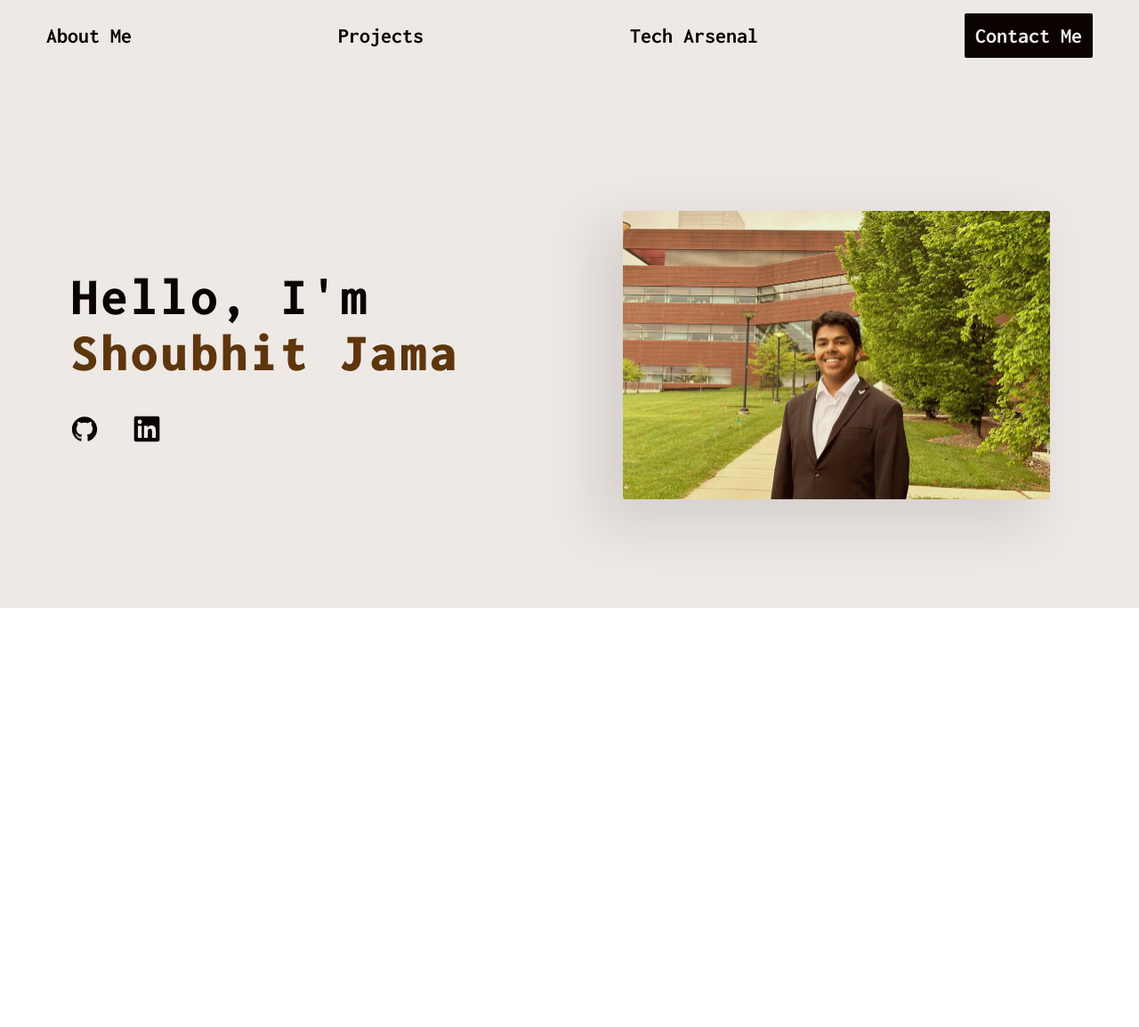
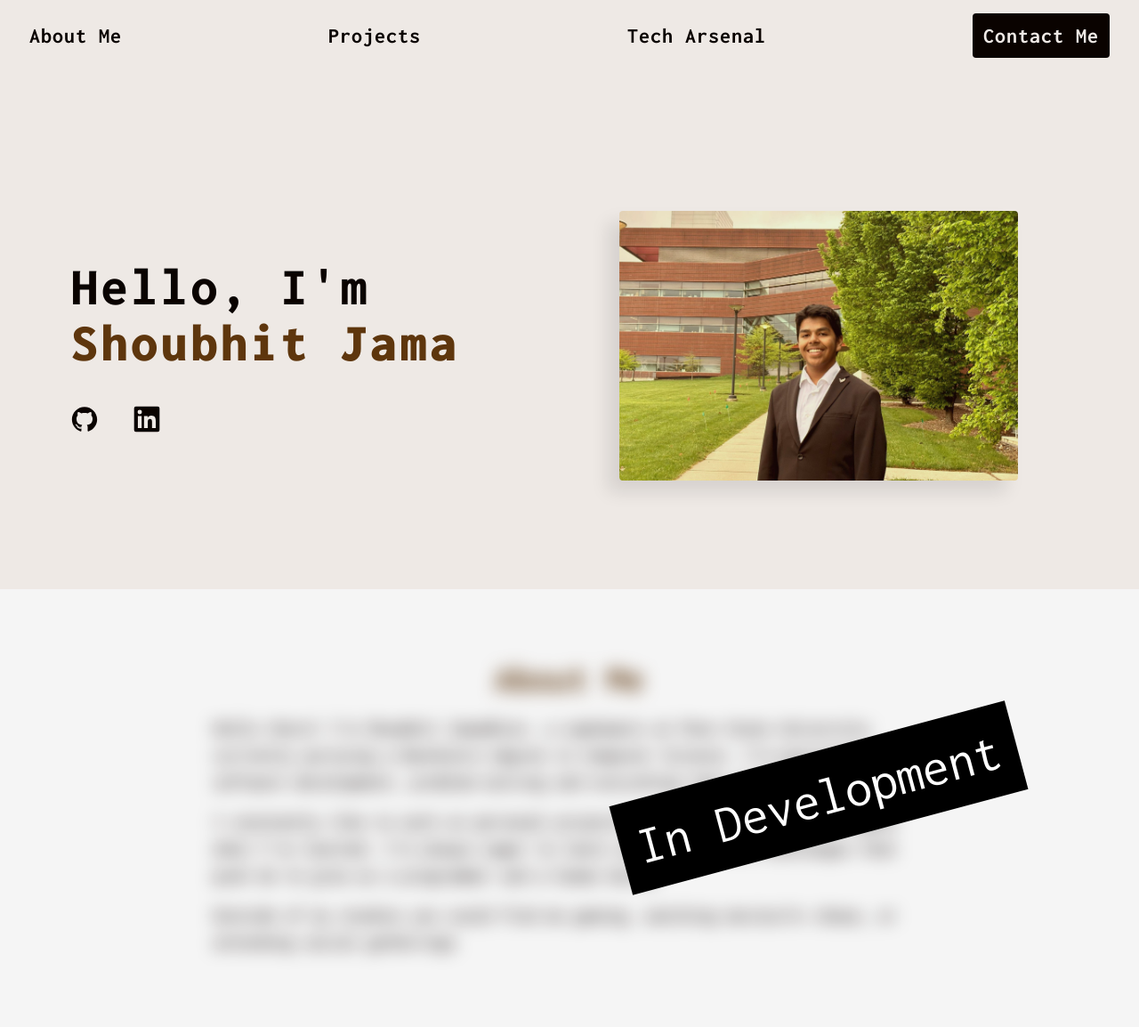
Before and after one commit to Shobthebob/shobthebob.github.io, a plain HTML site: page index.html in a window 1280 px wide. Shown: the part 77-1231 px from the top of the page at 89% size. Before the commit the page ends 800 px from the top, so only its background shows below. Drawn offline with Linux system fonts and the light colour scheme.

Commit message:
Releasing an early stage

```diff
--- a/index.html
+++ b/index.html
@@ -18,7 +18,7 @@
         <li class="nav-item cta-link"><a class="nav-link cta-btn" href="#" >Contact Me</a></li>
         </ul>
     </nav>
-    <section class="hero">
+    <section class="hero section">
         <div class="hero-txt-container">
             <div class="hero-txt">
             <span class="first-half">Hello, I'm </span><span class="shob-jam"></span>
@@ -30,6 +30,27 @@
         <div class="hero-img-container"><div class="tilt-container"><img src="./img/shob.jpg" class="hero-img" alt="Hero image"><div class="shine"></div></div></div>
         <!-- <h1 class="hero-txt shob-jam">...Shoubhit Jamadhiar</h1> -->
     </section>
+    <section class="about-me section">
+        <div class="about-me-container">
+            <h2 class="section-title">About Me</h2>
+            <div class="about-me-content">
+              <div class="about-me-text">
+                <p>Hello there! I'm Shoubhit Jamadhiar, a sophomore at Penn State University currently pursuing a Bachelors degree in Computer Science. I'm passionate about software development, problem-solving and everything that revolves around it.</p>
+                <p>I constantly like to work on personal projects to expand my skills and apply what I've learned. I'm always eager to learn and take on new challenges that push me to grow as a programmer and a human being.</p>
+                <p>Outside of my studies you could find me gaming, watching movies/tv shows, or attending social gatherings</p>
+              </div>
+            </div>
+        </div>
+    </section>
+
+    <div class="in-dev">In Development</div>
+    <!-- <section class="projects section">
+        <div class="project">
+        </div>
+    </section> -->
+
+    <!-- <div>Although this website is supposed to portray my resume, here is my resume</div> -->
+
     <script src="script.js"></script>
 </body>
 </html>
--- a/script.js
+++ b/script.js
@@ -1,4 +1,7 @@
 document.addEventListener('DOMContentLoaded', () => {
+
+// ------------------------ Auto typing hero txt -----------------------------
+
     const fullTextElement = document.querySelector('.first-half')
     const textElement = document.querySelector('.shob-jam');
     const fullText = fullTextElement.textContent;
@@ -51,9 +54,11 @@ document.addEventListener('DOMContentLoaded', () => {
 
     typeFullText();
 
+// ----------------------- Hero Image Tile Card effect ---------------------------
 
     const tiltContainer = document.querySelector('.tilt-container');
     const shine = document.querySelector('.shine');
+    const heroImage = document.querySelector('.hero-img');
 
     let bounds;
 
@@ -82,12 +87,12 @@ document.addEventListener('DOMContentLoaded', () => {
         shine.style.transform = `translate3d(${center.x / 4}px, ${center.y / 4}px, 0)`;
     }
 
-    tiltContainer.addEventListener('mouseenter', () => {
+    heroImage.addEventListener('mouseenter', () => {
         bounds = tiltContainer.getBoundingClientRect();
         document.addEventListener('mousemove', rotateToMouse);
     });
 
-    tiltContainer.addEventListener('mouseleave', () => {
+    heroImage.addEventListener('mouseleave', () => {
         document.removeEventListener('mousemove', rotateToMouse);
         tiltContainer.style.transform = '';
         tiltContainer.style.background = '';
--- a/style.css
+++ b/style.css
@@ -18,6 +18,7 @@ html {
 
 body {
   color: #0a0300;
+  background: #f5f5f5;
 }
 
 @keyframes fallIn {
@@ -25,6 +26,7 @@ body {
     opacity: 0;
     transform: translateY(-70px);
   }
+
   100% {
     opacity: 1;
     transform: translateY(0);
@@ -38,7 +40,8 @@ body {
 
   display: flex;
   justify-content: center;
-  align-items: center;  /* Add this line */
+  align-items: center;
+  /* Add this line */
   gap: 20.8rem;
 }
 
@@ -46,19 +49,30 @@ body {
   font-family: Inconsolata;
   font-size: 2.4rem;
   list-style-type: none;
+  letter-spacing: 1px;
   padding: 1.2rem;
-
 
   opacity: 0;
   animation: fallIn 0.85s ease forwards;
 }
 
-.nav-item:nth-child(1) { animation-delay: 0.1s; }
-.nav-item:nth-child(2) { animation-delay: 0.2s; }
-.nav-item:nth-child(3) { animation-delay: 0.3s; }
-.nav-item:nth-child(4) { animation-delay: 0.4s; }
+.nav-item:nth-child(1) {
+  animation-delay: 0.1s;
+}
 
-.nav-link{
+.nav-item:nth-child(2) {
+  animation-delay: 0.2s;
+}
+
+.nav-item:nth-child(3) {
+  animation-delay: 0.3s;
+}
+
+.nav-item:nth-child(4) {
+  animation-delay: 0.4s;
+}
+
+.nav-link {
   display: inline-block;
   transition: all 300ms;
 }
@@ -79,43 +93,49 @@ body {
   color: #000000;
 }
 
-.cta-btn{
+.cta-btn {
   color: #eee9e5 !important;
   background-color: #0a0300;
   padding: 1.2rem;
-  border-radius: 2px;
+  border-radius: 4px;
   transition: all 300ms;
   text-align: center;
 }
 
-.cta-btn:hover{
+.cta-btn:hover {
   background-color: #2b1603;
 }
 
-.cta-btn:active{
+.cta-btn:active {
   background-color: #000000;
 }
 
-.cta-btn:hover, .cta-btn:active{
-  color: #eee9e5 ;
+.cta-btn:hover,
+.cta-btn:active {
+  color: #eee9e5;
+}
+
+.section {
+  padding: 8rem;
 }
 
 .hero {
   background: #eee9e5;
-  padding: 4rem 4rem 8rem 4rem;
   display: grid;
   grid-template-columns: 1fr 1fr;
+  padding-top: 4rem;
 }
 
-.hero-txt-container{
+.hero-txt-container {
+  width: 100%;
+  /* position: relative; */
   display: flex;
   flex-direction: column;
   justify-content: center;
-  padding: 4rem;
-  width: 100%;
 }
 
-.hero-txt, .shob-jam {
+.hero-txt,
+.shob-jam {
   font-family: Inconsolata;
   font-weight: 800;
   font-size: 6rem;
@@ -125,13 +145,25 @@ body {
 }
 
 @keyframes typing {
-  from { width: 0; }
-  to { width: 100%; }
+  from {
+    width: 0;
+  }
+
+  to {
+    width: 100%;
+  }
 }
 
 @keyframes blink-caret {
-  from, to { border-color: transparent; }
-  50% { border-color: var(--primary-color); }
+
+  from,
+  to {
+    border-color: transparent;
+  }
+
+  50% {
+    border-color: var(--primary-color);
+  }
 }
 
 .shob-jam {
@@ -145,16 +177,19 @@ body {
   margin: 0 4rem 0 0;
 }
 
-.github, .linkedIn {
-  transition: fill 300ms; /* Apply transition to the fill property */
+.github,
+.linkedIn {
+  transition: fill 300ms;
+  /* Apply transition to the fill property */
 }
 
-.social-link:hover .github, .social-link:hover .linkedIn{
+.social-link:hover .github,
+.social-link:hover .linkedIn {
   fill: #2b1603;
 }
 
-.social-link:active .github, .social-link:active .linkedIn
-{
+.social-link:active .github,
+.social-link:active .linkedIn {
   fill: #000000;
 }
 
@@ -163,6 +198,7 @@ body {
   text-align: center;
   justify-content: center;
   perspective: 1600px;
+  overflow: hidden;
 }
 
 .tilt-container {
@@ -172,22 +208,77 @@ body {
 }
 
 .hero-img {
-  border-radius: 3px;
+  border-radius: 4px;
   width: 80%;
   height: auto;
   object-fit: cover;
   margin: 4rem;
-  box-shadow: -23px 23px 60px 10px rgba(0, 0, 0, 0.1);
+  box-shadow: -13px 13px 20px rgba(0, 0, 0, 0.1);
 }
 
 .shine {
+  border-radius: 4px;
   position: absolute;
   top: 0;
   left: 0;
   right: 0;
   bottom: 0;
-  background: linear-gradient(135deg, rgba(255,255,255,0.25) 0%, rgba(255,255,255,0) 60%);
+  background: linear-gradient(135deg, rgba(255, 255, 255, 0.25) 0%, rgba(255, 255, 255, 0) 60%);
   opacity: 0;
   transition: opacity 300ms;
   pointer-events: none;
 }
+
+.about-me {
+  display: flex;
+  justify-content: center;
+  align-items: center;
+}
+
+.about-me-container {
+  max-width: 800px;
+}
+
+.about-me h2 {
+  font-family: Inconsolata;
+  font-size: 4rem;
+  font-weight: 700;
+  text-align: center;
+  color: var(--primary-color);
+  margin: 0 0 2rem 0;
+  letter-spacing: 1px;
+}
+
+.about-me p {
+  font-family: Inconsolata;
+  font-weight: 450;
+  font-size: 2rem;
+  line-height: 1.5;
+  margin: 0 0 1.5rem 0;
+  letter-spacing: 0.1px;
+}
+
+.about-me p:last-child{
+  margin: 0;
+}
+
+.about-me,
+.projects,
+.contact-me {
+  position: relative;
+  filter: blur(10px);
+  pointer-events: none;
+}
+
+.in-dev {
+  position: absolute;
+  /* left: 50%; */
+  transform: translate(150%, -300%) rotate(-15deg);
+  background-color: #000000;
+  color: white;
+  text-align: center;
+  max-width: 1000px;
+  font-size: 6rem;
+  font-family: Inconsolata;
+  padding: 2rem;
+}
```
